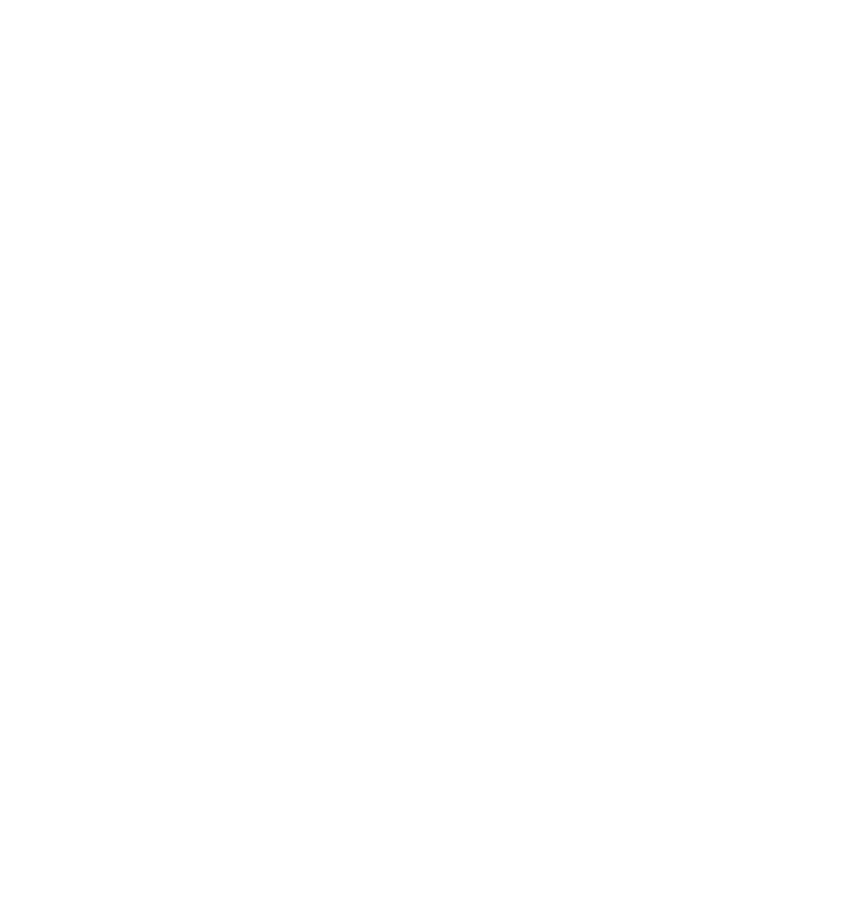
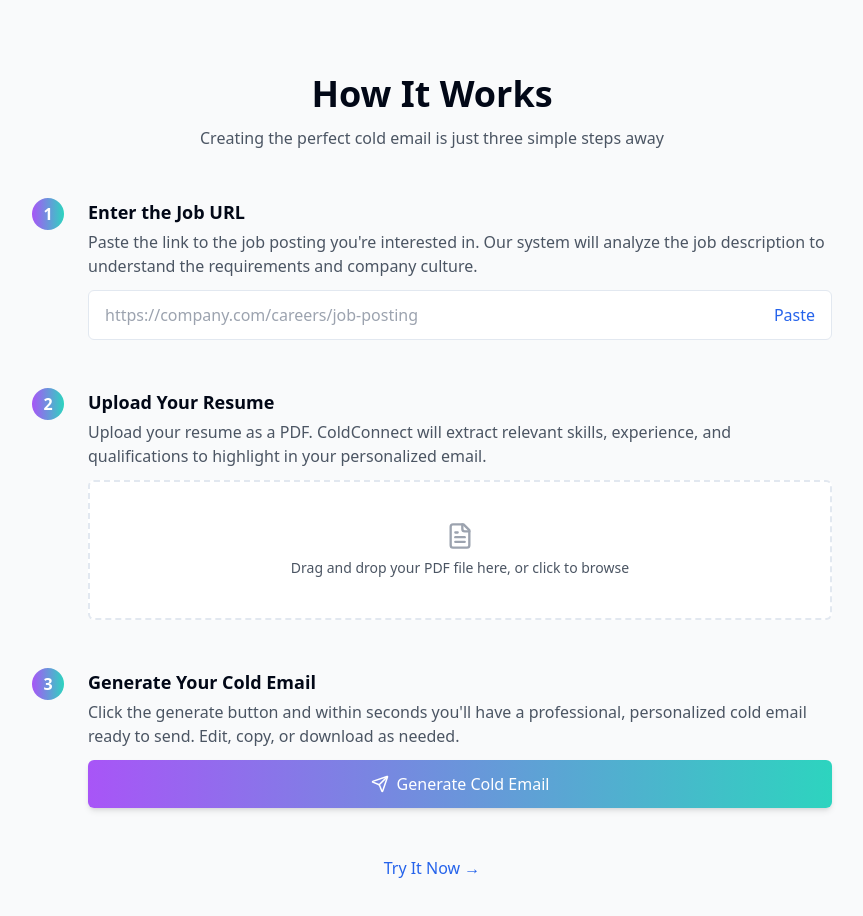
Before and after one commit to Euphoric-Coder/Cold-Connect, a Next.js app: page / in a window 1280 px wide. Shown: the part 1040-1956 px from the top of the page, without its empty margins (208-1071 px from the left). Before the commit the page ends 1034 px from the top, so only its background shows below. Built offline with nearby package versions, Linux system fonts and the light colour scheme.

Commit message:
Add How It Works section of the new design

```diff
--- a/app/page.js
+++ b/app/page.js
@@ -1,5 +1,6 @@
 import FeaturesSection from '@/components/Features'
 import HeroSection from '@/components/HeroSection'
+import HowItWorks from '@/components/HowItWorks'
 import React from 'react'
 
 const page = () => {
@@ -7,6 +8,7 @@
     <div>
       <HeroSection />
       <FeaturesSection />
+      <HowItWorks />
     </div>
   )
 }
--- /dev/null
+++ b/components/HowItWorks.jsx
@@ -0,0 +1,90 @@
+"use client";
+
+import { Upload, FileText, Send } from "lucide-react";
+
+export default function HowItWorks() {
+  const steps = [
+    {
+      number: "1",
+      title: "Enter the Job URL",
+      description:
+        "Paste the link to the job posting you're interested in. Our system will analyze the job description to understand the requirements and company culture.",
+      content: (
+        <div className="flex items-center justify-between border rounded-md px-4 py-3 mt-3 bg-white">
+          <input
+            type="text"
+            placeholder="https://company.com/careers/job-posting"
+            className="w-full focus:outline-none text-gray-600"
+          />
+          <button className="ml-3 text-blue-600 font-medium hover:underline">
+            Paste
+          </button>
+        </div>
+      ),
+    },
+    {
+      number: "2",
+      title: "Upload Your Resume",
+      description:
+        "Upload your resume as a PDF. ColdConnect will extract relevant skills, experience, and qualifications to highlight in your personalized email.",
+      content: (
+        <div className="border-2 border-dashed rounded-md px-6 py-10 text-center mt-3 bg-white">
+          <FileText className="mx-auto text-gray-400 mb-2" size={28} />
+          <p className="text-gray-600 text-sm">
+            Drag and drop your PDF file here, or click to browse
+          </p>
+        </div>
+      ),
+    },
+    {
+      number: "3",
+      title: "Generate Your Cold Email",
+      description:
+        "Click the generate button and within seconds you'll have a professional, personalized cold email ready to send. Edit, copy, or download as needed.",
+      content: (
+        <button className="w-full mt-3 flex items-center justify-center gap-2 px-6 py-3 rounded-md text-white bg-gradient-to-r from-purple-500 to-teal-400 font-medium shadow-md hover:opacity-90 transition">
+          <Send size={18} />
+          Generate Cold Email
+        </button>
+      ),
+    },
+  ];
+
+  return (
+    <section className="bg-[#f9fafb] py-20">
+      <div className="max-w-4xl mx-auto px-6 md:px-12 text-center">
+        {/* Section Heading */}
+        <h2 className="text-3xl md:text-4xl font-bold mb-3">How It Works</h2>
+        <p className="text-gray-600 mb-12">
+          Creating the perfect cold email is just three simple steps away
+        </p>
+
+        {/* Steps */}
+        <div className="space-y-12 text-left">
+          {steps.map((step, index) => (
+            <div key={index} className="relative pl-14">
+              {/* Number Badge */}
+              <div className="absolute top-0 left-0 w-8 h-8 flex items-center justify-center rounded-full bg-gradient-to-r from-purple-500 to-teal-400 text-white font-semibold">
+                {step.number}
+              </div>
+
+              <h3 className="text-lg font-semibold">{step.title}</h3>
+              <p className="text-gray-600 mt-1">{step.description}</p>
+              {step.content}
+            </div>
+          ))}
+        </div>
+
+        {/* CTA */}
+        <div className="mt-12">
+          <a
+            href="#"
+            className="text-blue-600 font-medium hover:underline flex items-center justify-center gap-1"
+          >
+            Try It Now →
+          </a>
+        </div>
+      </div>
+    </section>
+  );
+}
```
